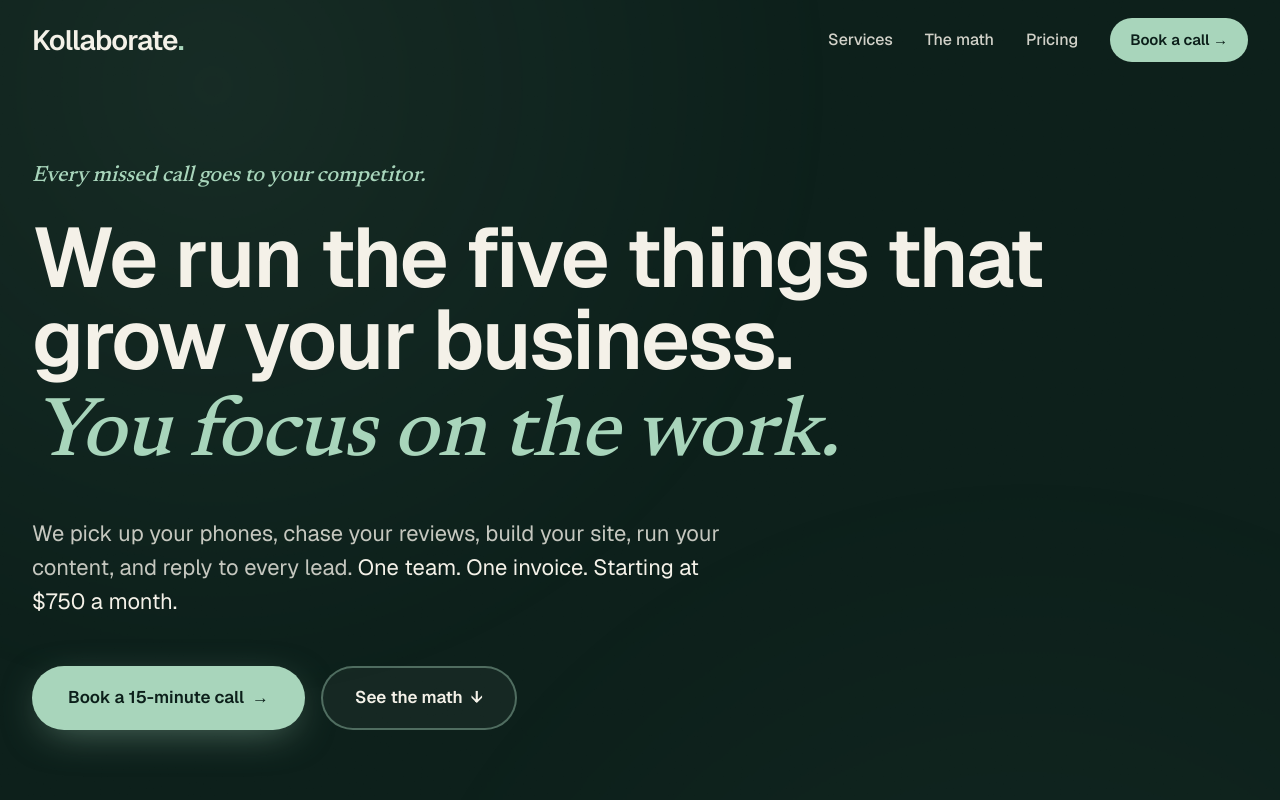
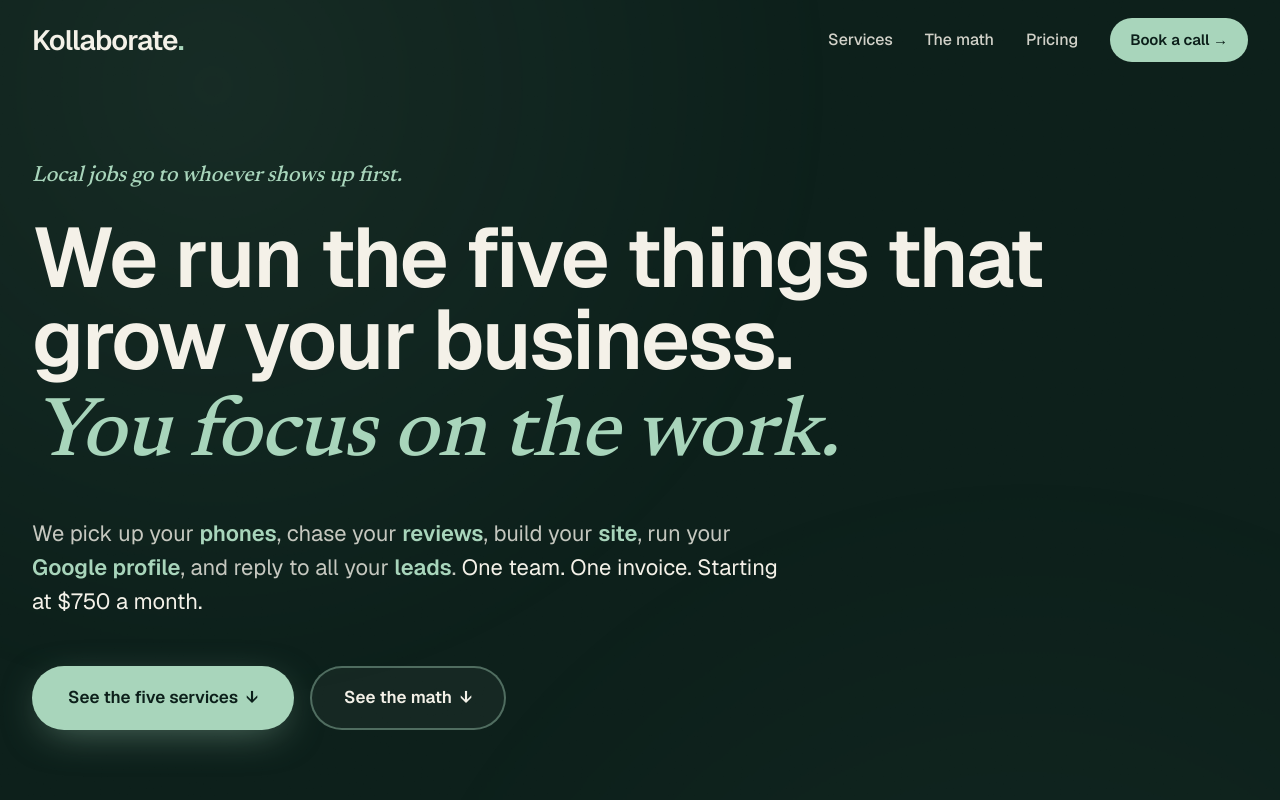
Before and after one commit to YosefBrodt/kollaborate-claude, a Next.js app: page / in a window 1280 px wide. Shown: the top 800 px of the page. Built offline with nearby package versions, Linux system fonts and the light colour scheme.

Commit message:
Route all contact CTAs to joseph@kollaborate.ca

```diff
--- a/src/app/page.tsx
+++ b/src/app/page.tsx
@@ -2,6 +2,7 @@ import Link from "next/link";
 import { Header } from "@/components/site/header";
 import { FadeUp } from "@/components/site/fade-up";
 import { FAQ } from "@/components/site/faq";
+import { CallDemo } from "@/components/site/call-demo";
 import {
   CallVisual,
   ReviewVisual,
@@ -11,7 +12,7 @@ import {
 } from "@/components/site/visuals";
 
 const MAILTO =
-  "mailto:yosef@kollaborate.ca?subject=Kollaborate%20demo%20request";
+  "mailto:joseph@kollaborate.ca?subject=Kollaborate%20demo%20request";
 
 export default function Home() {
   return (
@@ -30,6 +31,7 @@ export default function Home() {
         <FinalCTA />
         <Footer />
       </main>
+      <CallDemo />
     </>
   );
 }
@@ -51,7 +53,7 @@ function Hero() {
       <div className="relative mx-auto max-w-7xl px-5 sm:px-8 pt-36 pb-20 sm:pt-40 sm:pb-28">
         <FadeUp onView={false} duration={0.6}>
           <p className="font-serif italic text-[18px] sm:text-[22px] text-[var(--accent-bright)] tracking-[-0.005em]">
-            Every missed call goes to your competitor.
+            Local jobs go to whoever shows up first.
           </p>
         </FadeUp>
 
@@ -65,9 +67,28 @@ function Hero() {
         </FadeUp>
 
         <FadeUp onView={false} delay={0.14} duration={0.6}>
-          <p className="mt-10 max-w-[700px] text-[19px] sm:text-[22px] leading-[1.55] text-[var(--text-inverse)]/80">
-            We pick up your phones, chase your reviews, build your site, run
-            your content, and reply to every lead.{" "}
+          <p className="mt-10 max-w-[760px] text-[19px] sm:text-[22px] leading-[1.55] text-[var(--text-inverse)]/80">
+            We pick up your{" "}
+            <span className="font-semibold text-[var(--accent-bright)]">
+              phones
+            </span>
+            , chase your{" "}
+            <span className="font-semibold text-[var(--accent-bright)]">
+              reviews
+            </span>
+            , build your{" "}
+            <span className="font-semibold text-[var(--accent-bright)]">
+              site
+            </span>
+            , run your{" "}
+            <span className="font-semibold text-[var(--accent-bright)]">
+              Google profile
+            </span>
+            , and reply to all your{" "}
+            <span className="font-semibold text-[var(--accent-bright)]">
+              leads
+            </span>
+            .{" "}
             <span className="text-[var(--text-inverse)]">
               One team. One invoice. Starting at $750 a month.
             </span>
@@ -76,18 +97,18 @@ function Hero() {
 
         <FadeUp onView={false} delay={0.22} duration={0.6}>
           <div className="mt-12 flex flex-col sm:flex-row items-stretch sm:items-center gap-4">
-            <a
-              href={MAILTO}
+            <Link
+              href="#services"
               className="group inline-flex h-16 items-center justify-center gap-2 rounded-full bg-[var(--accent-bright)] px-9 text-[17px] font-semibold text-[var(--bg-dark)] shadow-[0_10px_40px_-12px_rgba(168,213,187,0.5)] transition-all duration-200 hover:-translate-y-0.5 hover:bg-white hover:shadow-[0_14px_44px_-10px_rgba(255,255,255,0.35)]"
             >
-              Book a 15-minute call
+              See the five services
               <span
                 aria-hidden
-                className="inline-block transition-transform duration-200 group-hover:translate-x-1"
+                className="inline-block transition-transform duration-200 group-hover:translate-y-0.5"
               >
-                →
+                ↓
               </span>
-            </a>
+            </Link>
             <Link
               href="#savings"
               className="group inline-flex h-16 items-center justify-center gap-2 rounded-full border-2 border-[var(--accent-bright)]/40 bg-white/[0.04] px-8 text-[17px] font-semibold text-[var(--text-inverse)] transition-all duration-200 hover:-translate-y-0.5 hover:border-[var(--accent-bright)] hover:bg-white/[0.08]"
@@ -345,15 +366,16 @@ const SERVICES_MAIN = [
 const SERVICES_SIDE = [
   {
     n: "04",
-    eyebrow: "CONTENT & SOCIAL",
-    title: "Three posts a week, written for your business.",
-    body: "We write, design, and schedule. You approve in a Slack thread once a week, in under 5 minutes.",
+    eyebrow: "GOOGLE BUSINESS PROFILE",
+    title: "Your Google profile, actively run.",
+    body: "The place 80% of your customers find you, treated like a living page. Fresh posts every week, optimized categories, photos that actually look like your business.",
     bullets: [
-      "3 posts a week on Instagram, Facebook, and Google",
-      "Monthly plan tied to your busy times of year",
-      "Nothing goes live without your approval",
+      "3 Google Business posts a week with real photos",
+      "Profile categories, services, and hours kept tight for local search",
+      "Every review gets a drafted reply in your voice within 24 hours",
+      "Monthly report on views, calls, and direction requests from Google",
     ],
-    result: "4.2× more engagement than before.",
+    result: "Average 42% lift in profile views inside 60 days.",
     Visual: ContentVisual,
   },
   {
@@ -591,10 +613,10 @@ const TESTIMONIALS = [
   },
   {
     quote:
-      "The content calendar alone is worth it. I used to forget to post for weeks. Now it's three posts a week without me thinking about it.",
+      "My Google Business profile was basically dead. Three posts a week, real photos, and every review replied to. Profile views doubled in six weeks.",
     name: "HVAC Co-owner",
     city: "Laval",
-    metric: "4.2× engagement",
+    metric: "2× profile views",
   },
   {
     quote:
@@ -809,7 +831,7 @@ function Pricing() {
               <ul className="mt-8 space-y-3.5 flex-1">
                 <li className="flex items-start gap-3 text-[16px] leading-[1.5]">
                   <Check />
-                  <span>Pick any one service: calls, reviews, site, content, or leads</span>
+                  <span>Pick any one service: calls, reviews, site, Google profile, or leads</span>
                 </li>
                 <li className="flex items-start gap-3 text-[16px] leading-[1.5]">
                   <Check />
@@ -863,7 +885,7 @@ function Pricing() {
                     "Call handling 24/7 with calendar + text confirms",
                     "Review automation with smart routing",
                     "Website rebuild or monthly updates",
-                    "3 posts/week across IG, FB, Google Business",
+                    "3 Google Business posts/week with photos + weekly profile tune-up",
                     "Lead follow-up in 60 seconds, all channels",
                     "Monthly strategy call with Yosef",
                     "Priority Slack support, same-day replies",
@@ -1111,7 +1133,7 @@ function Footer() {
                   href="#services"
                   className="hover:text-[var(--accent-bright)] transition"
                 >
-                  Content
+                  Google profile
                 </Link>
               </li>
               <li>
@@ -1159,7 +1181,7 @@ function Footer() {
                   href={MAILTO}
                   className="hover:text-[var(--accent-bright)] transition"
                 >
-                  yosef@kollaborate.ca
+                  joseph@kollaborate.ca
                 </a>
               </li>
               <li>Montreal, QC</li>
--- a/src/components/site/header.tsx
+++ b/src/components/site/header.tsx
@@ -4,7 +4,7 @@ import { useEffect, useState } from "react";
 import Link from "next/link";
 
 const MAILTO =
-  "mailto:yosef@kollaborate.ca?subject=Kollaborate%20demo%20request";
+  "mailto:joseph@kollaborate.ca?subject=Kollaborate%20demo%20request";
 
 export function Header() {
   const [scrolled, setScrolled] = useState(false);
```
Also changed, not shown: 1 other file (tests, documents, lock files or other folders).
